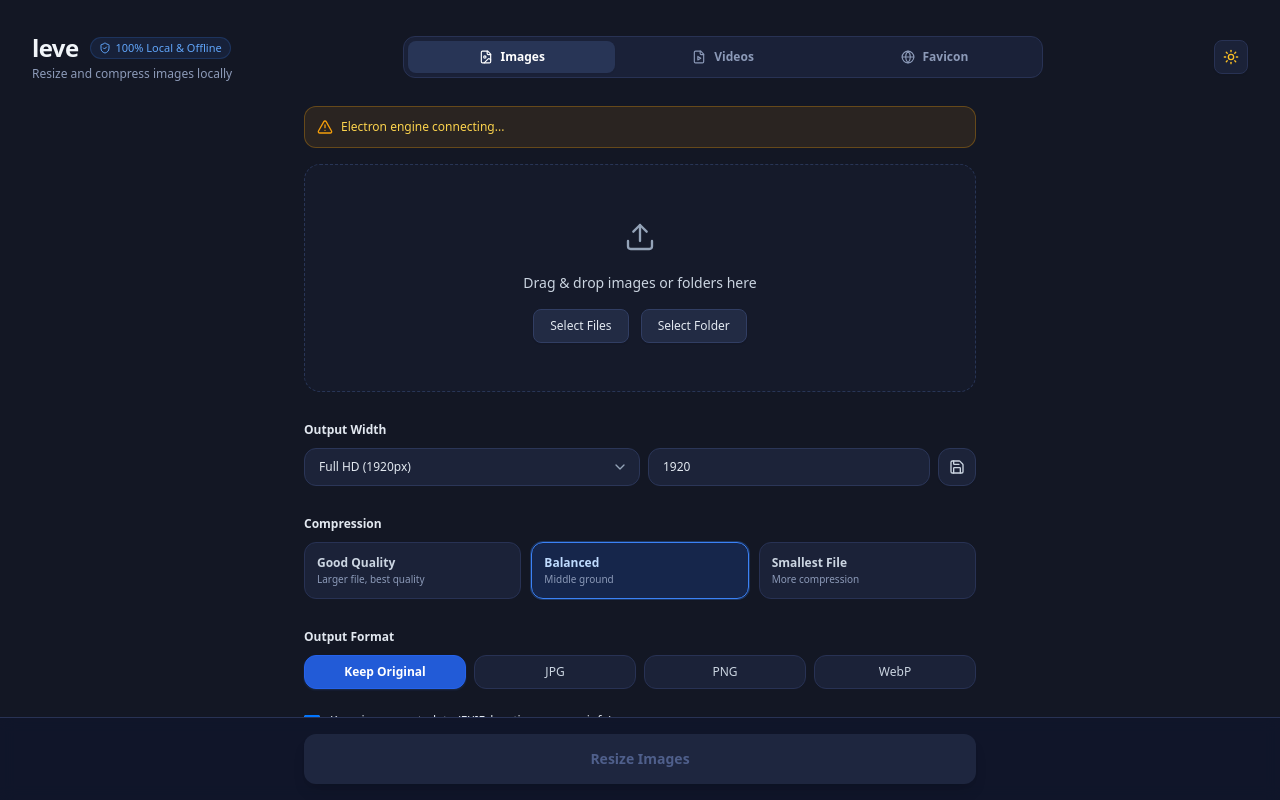
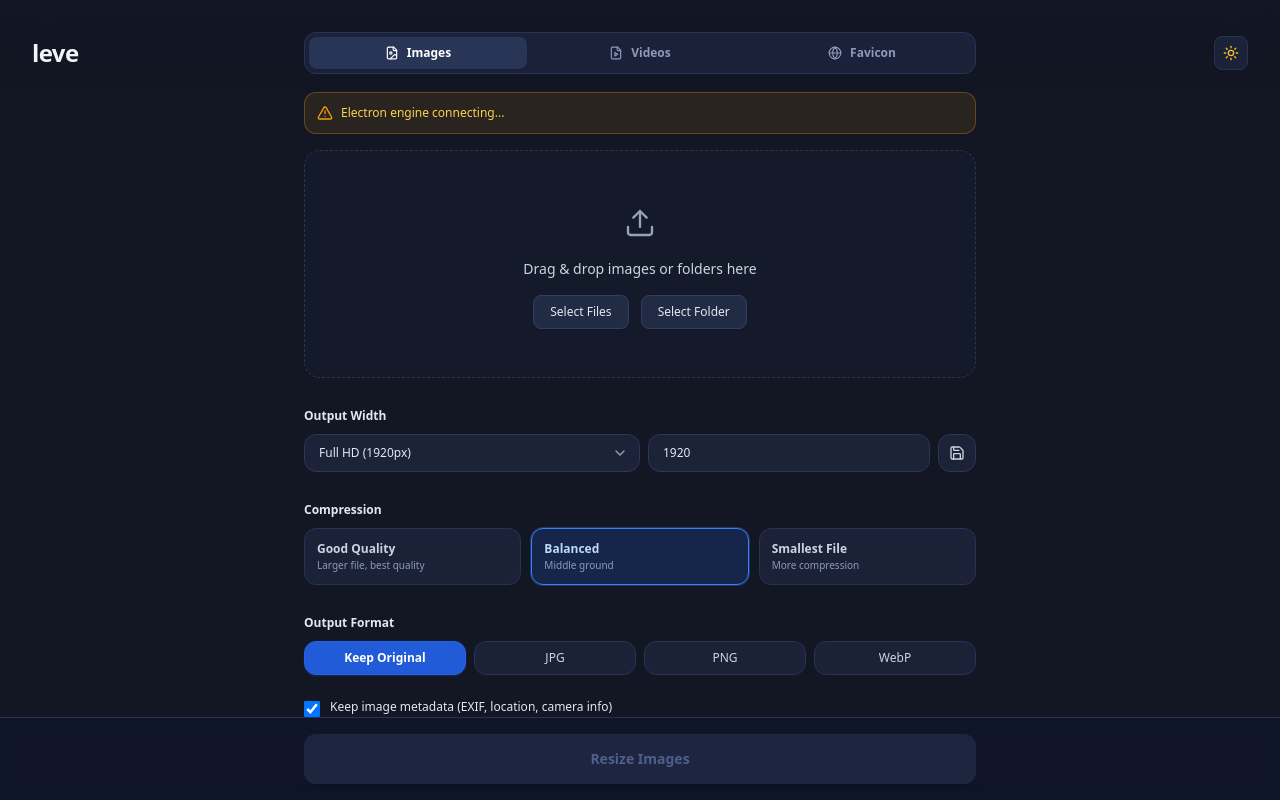
Before and after one commit to pedroaccrivera/leve, a React (Vite) app: page / in a window 1280 px wide. Built offline with nearby package versions, Linux system fonts and the light colour scheme.

Commit message:
feat(ui): simplify header, center tabs with content, move Clear below queue, add progressive blur

```diff
--- a/src/App.tsx
+++ b/src/App.tsx
@@ -1,4 +1,4 @@
-import React, { useEffect, useState } from 'react';
+import React, { useEffect, useRef, useState } from 'react';
 import {
   Loader2,
   FolderOpen,
@@ -26,6 +26,7 @@ import { VideoSettingsPanel } from './components/VideoSettingsPanel';
 import { VideoQueue } from './components/VideoQueue';
 import { FaviconSettingsPanel } from './components/FaviconSettingsPanel';
 import { FaviconQueue } from './components/FaviconQueue';
+import { QueueClearButton } from './components/QueueClearButton';
 import { MediaTabs } from './components/MediaTabs';
 
 const DEFAULT_PRESETS: ResizePreset[] = [
@@ -522,6 +523,7 @@ export const App: React.FC = () => {
     : isFaviconTab
     ? faviconSummary
     : summary;
+  const mainRef = useRef<HTMLElement | null>(null);
   const closeSummary = () => {
     if (isVideoTab) setVideoSummary(null);
     else if (isFaviconTab) setFaviconSummary(null);
@@ -529,17 +531,9 @@ export const App: React.FC = () => {
   };
 
   return (
-    <div className="flex flex-col h-screen overflow-hidden bg-slate-50 dark:bg-darkBg text-slate-900 dark:text-slate-100 transition-colors duration-200">
+    <div className="relative flex flex-col h-screen overflow-hidden bg-slate-50 dark:bg-darkBg text-slate-900 dark:text-slate-100 transition-colors duration-200">
       <Header
-        itemCount={activeCount}
-        onClear={
-          isVideoTab
-            ? handleClearVideos
-            : isFaviconTab
-            ? handleClearFavicons
-            : handleClearAll
-        }
-        isProcessing={activeProcessing}
+        scrollContainerRef={mainRef}
         tabs={
           <MediaTabs
             activeTab={mediaTab}
@@ -549,7 +543,10 @@ export const App: React.FC = () => {
         }
       />
 
-      <main className="flex-1 min-h-0 overflow-y-auto px-8 pt-2 pb-10 flex flex-col items-center">
+      <main
+        ref={mainRef}
+        className="flex-1 min-h-0 overflow-y-auto px-8 pt-[5.75rem] pb-10 flex flex-col items-center"
+      >
         <div className="w-full max-w-2xl flex flex-col gap-6">
           {/* Drop & Upload Area */}
           <DropZone
@@ -561,28 +558,52 @@ export const App: React.FC = () => {
 
           {/* Queue of selected media if any */}
           {!isVideoTab && !isFaviconTab && items.length > 0 && (
+            <div className="flex flex-col gap-2">
               <ImageQueue
                 items={items}
                 config={config}
                 onRemoveItem={handleRemoveItem}
                 isProcessing={isProcessing}
               />
+              <QueueClearButton
+                count={items.length}
+                noun="images"
+                onClick={handleClearAll}
+                disabled={isProcessing}
+              />
+            </div>
           )}
           {isVideoTab && videoItems.length > 0 && (
+            <div className="flex flex-col gap-2">
               <VideoQueue
                 items={videoItems}
                 config={videoConfig}
                 onRemoveItem={handleRemoveVideoItem}
                 isProcessing={isProcessingVideo}
               />
+              <QueueClearButton
+                count={videoItems.length}
+                noun="videos"
+                onClick={handleClearVideos}
+                disabled={isProcessingVideo}
+              />
+            </div>
           )}
           {isFaviconTab && faviconItems.length > 0 && (
+            <div className="flex flex-col gap-2">
               <FaviconQueue
                 items={faviconItems}
                 config={faviconConfig}
                 onRemoveItem={handleRemoveFaviconItem}
                 isProcessing={isProcessingFavicon}
               />
+              <QueueClearButton
+                count={faviconItems.length}
+                noun="logos"
+                onClick={handleClearFavicons}
+                disabled={isProcessingFavicon}
+              />
+            </div>
           )}
 
           {/* Settings Panel */}
--- a/src/components/Header.tsx
+++ b/src/components/Header.tsx
@@ -1,56 +1,45 @@
 import React from 'react';
-import { Sun, Moon, Trash2, ShieldCheck } from 'lucide-react';
+import { Sun, Moon } from 'lucide-react';
 import { useTheme } from '../context/ThemeContext';
 
 interface HeaderProps {
-  itemCount: number;
-  onClear: () => void;
-  isProcessing: boolean;
   tabs?: React.ReactNode;
+  /**
+   * Scroll container the header overlays. Wheel events over the header are
+   * forwarded to it so scrolling keeps working under the blur band.
+   */
+  scrollContainerRef?: React.RefObject<HTMLElement | null>;
 }
 
-export const Header: React.FC<HeaderProps> = ({
-  itemCount,
-  onClear,
-  isProcessing,
-  tabs,
-}) => {
+export const Header: React.FC<HeaderProps> = ({ tabs, scrollContainerRef }) => {
   const { resolvedTheme, toggleTheme } = useTheme();
 
   return (
-    <header className="titlebar-drag-region flex-shrink-0 pt-8 pb-4 px-8 flex items-center gap-6 select-none">
-      <div className="flex flex-col flex-shrink-0">
-        <div className="flex items-center gap-3">
-          <h1 className="text-2xl font-bold tracking-tight text-slate-900 dark:text-slate-100 font-sans">
+    <header
+      className="titlebar-drag-region absolute inset-x-0 top-0 z-30 select-none"
+      onWheel={(event) => {
+        const container = scrollContainerRef?.current;
+        if (container) container.scrollTop += event.deltaY;
+      }}
+    >
+      {/* Progressive blur backdrop: very strong at the top, gone at the bottom edge. */}
+      <div className="app-header-blur" aria-hidden="true">
+        <i />
+        <i />
+        <i />
+      </div>
+      <div className="app-header-tint" aria-hidden="true" />
+
+      <div className="app-header-grid pt-8 pb-4 px-8">
+        <h1 className="justify-self-start text-2xl font-bold tracking-tight text-slate-900 dark:text-slate-100 font-sans">
           leve
         </h1>
-          <span className="no-drag inline-flex items-center gap-1 px-2 py-0.5 rounded-full text-[11px] font-medium bg-blue-500/10 text-blue-600 dark:text-blue-400 border border-blue-500/20">
-            <ShieldCheck className="w-3 h-3" />
-            100% Local & Offline
-          </span>
-        </div>
-        <p className="text-xs text-slate-500 dark:text-darkTextMuted mt-0.5">
-          Resize and compress images locally
-        </p>
-      </div>
 
-      <div className="flex-1 min-w-0 flex justify-center">{tabs}</div>
+        {/* Center column is sized to the content column, so the tabs stay
+            centered over the DropZone and the settings cards. */}
+        <div className="min-w-0">{tabs}</div>
 
-      <div className="no-drag flex items-center gap-2 flex-shrink-0">
-        {itemCount > 0 && (
-          <button
-            type="button"
-            onClick={onClear}
-            disabled={isProcessing}
-            className="flex items-center gap-1.5 px-3 py-1.5 rounded-lg text-xs font-medium text-slate-500 dark:text-slate-400 hover:text-rose-600 dark:hover:text-rose-400 hover:bg-rose-50 dark:hover:bg-rose-500/10 border border-slate-200 dark:border-slate-800 transition-all disabled:opacity-50 disabled:cursor-not-allowed cursor-pointer"
-            title="Clear all images in queue"
-          >
-            <Trash2 className="w-3.5 h-3.5" />
-            <span>Clear ({itemCount})</span>
-          </button>
-        )}
-
-        {/* Theme Switcher */}
+        <div className="no-drag flex items-center justify-end gap-2">
           <button
             type="button"
             onClick={toggleTheme}
@@ -64,6 +53,7 @@ export const Header: React.FC<HeaderProps> = ({
             )}
           </button>
         </div>
+      </div>
     </header>
   );
 };
--- a/src/components/MediaTabs.tsx
+++ b/src/components/MediaTabs.tsx
@@ -25,7 +25,7 @@ export const MediaTabs: React.FC<MediaTabsProps> = ({
     <div
       role="tablist"
       aria-label="Media type"
-      className={`no-drag w-full max-w-[640px] flex items-center gap-1 p-1 bg-slate-200/60 dark:bg-[#1a2138] border border-slate-200 dark:border-[#283254] rounded-xl ${className}`}
+      className={`no-drag w-full flex items-center gap-1 p-1 bg-slate-200/60 dark:bg-[#1a2138] border border-slate-200 dark:border-[#283254] rounded-xl ${className}`}
     >
       {TABS.map(({ id, label, Icon }) => {
         const active = activeTab === id;
--- /dev/null
+++ b/src/components/QueueClearButton.tsx
@@ -0,0 +1,35 @@
+import React from 'react';
+import { Trash2 } from 'lucide-react';
+
+interface QueueClearButtonProps {
+  /** Number of items currently in the queue. */
+  count: number;
+  /** Plural noun used in the tooltip, e.g. `images`, `videos`, `logos`. */
+  noun?: string;
+  onClick: () => void;
+  disabled?: boolean;
+}
+
+/**
+ * Queue action shown right below the file listing, so clearing lives with the
+ * list it affects instead of the app header.
+ */
+export const QueueClearButton: React.FC<QueueClearButtonProps> = ({
+  count,
+  noun = 'items',
+  onClick,
+  disabled = false,
+}) => (
+  <div className="flex items-center justify-end">
+    <button
+      type="button"
+      onClick={onClick}
+      disabled={disabled}
+      title={`Remove all ${count} ${noun} from the queue`}
+      className="flex items-center gap-1.5 px-2.5 py-1.5 rounded-lg text-xs font-medium text-slate-500 dark:text-darkTextMuted hover:text-rose-600 dark:hover:text-rose-400 hover:bg-rose-50 dark:hover:bg-rose-500/10 border border-transparent hover:border-rose-200/70 dark:hover:border-rose-500/20 transition-all cursor-pointer disabled:opacity-50 disabled:cursor-not-allowed"
+    >
+      <Trash2 className="w-3.5 h-3.5" />
+      <span>Clear queue ({count})</span>
+    </button>
+  </div>
+);
--- a/src/index.css
+++ b/src/index.css
@@ -9,6 +9,84 @@
 
 .no-drag {
   -webkit-app-region: no-drag;
+}
+
+/*
+ * App header: brand (left) · media tabs (center) · actions (right).
+ * The center column is capped to the content column width (`max-w-2xl` on
+ * `main`) minus the space the brand and the actions need, so the tabs stay
+ * centered over the DropZone and the settings cards at any window size.
+ */
+.app-header-grid {
+  display: grid;
+  grid-template-columns: minmax(0, 1fr) minmax(0, min(42rem, 100% - 22rem)) minmax(0, 1fr);
+  align-items: center;
+  column-gap: 0.75rem;
+}
+
+/*
+ * Progressive blur behind the header: the compounded backdrop blur is very
+ * strong at the top and fades to zero at the bottom edge. Three stacked
+ * layers, each masked so the strongest blur reaches the least far. The
+ * negative z-index keeps the effect behind the header content (brand, tabs,
+ * actions) but above the scrolled page content.
+ */
+.app-header-blur,
+.app-header-tint {
+  position: absolute;
+  inset: 0;
+  z-index: -1;
+  pointer-events: none;
+}
+
+.app-header-blur {
+  overflow: hidden;
+}
+
+.app-header-blur > i {
+  position: absolute;
+  inset: 0;
+  display: block;
+}
+
+.app-header-blur > i:nth-child(1) {
+  -webkit-backdrop-filter: blur(8px);
+  backdrop-filter: blur(8px);
+  -webkit-mask-image: linear-gradient(to bottom, #000 0%, transparent 100%);
+  mask-image: linear-gradient(to bottom, #000 0%, transparent 100%);
+}
+
+.app-header-blur > i:nth-child(2) {
+  -webkit-backdrop-filter: blur(20px) saturate(150%);
+  backdrop-filter: blur(20px) saturate(150%);
+  -webkit-mask-image: linear-gradient(to bottom, #000 0%, transparent 65%);
+  mask-image: linear-gradient(to bottom, #000 0%, transparent 65%);
+}
+
+.app-header-blur > i:nth-child(3) {
+  -webkit-backdrop-filter: blur(44px) saturate(170%);
+  backdrop-filter: blur(44px) saturate(170%);
+  -webkit-mask-image: linear-gradient(to bottom, #000 0%, transparent 38%);
+  mask-image: linear-gradient(to bottom, #000 0%, transparent 38%);
+}
+
+/* Soft tint so the header keeps its text readable over blurred content. */
+.app-header-tint {
+  background: linear-gradient(
+    to bottom,
+    rgba(248, 250, 252, 0.82) 0%,
+    rgba(248, 250, 252, 0.45) 55%,
+    rgba(248, 250, 252, 0) 100%
+  );
+}
+
+.dark .app-header-tint {
+  background: linear-gradient(
+    to bottom,
+    rgba(19, 23, 36, 0.88) 0%,
+    rgba(19, 23, 36, 0.48) 55%,
+    rgba(19, 23, 36, 0) 100%
+  );
 }
 
 /* Custom scrollbars */
```
Also changed, not shown: 2 other files (tests, documents, lock files or other folders). Lines whose indentation alone changed are shown as unchanged.
